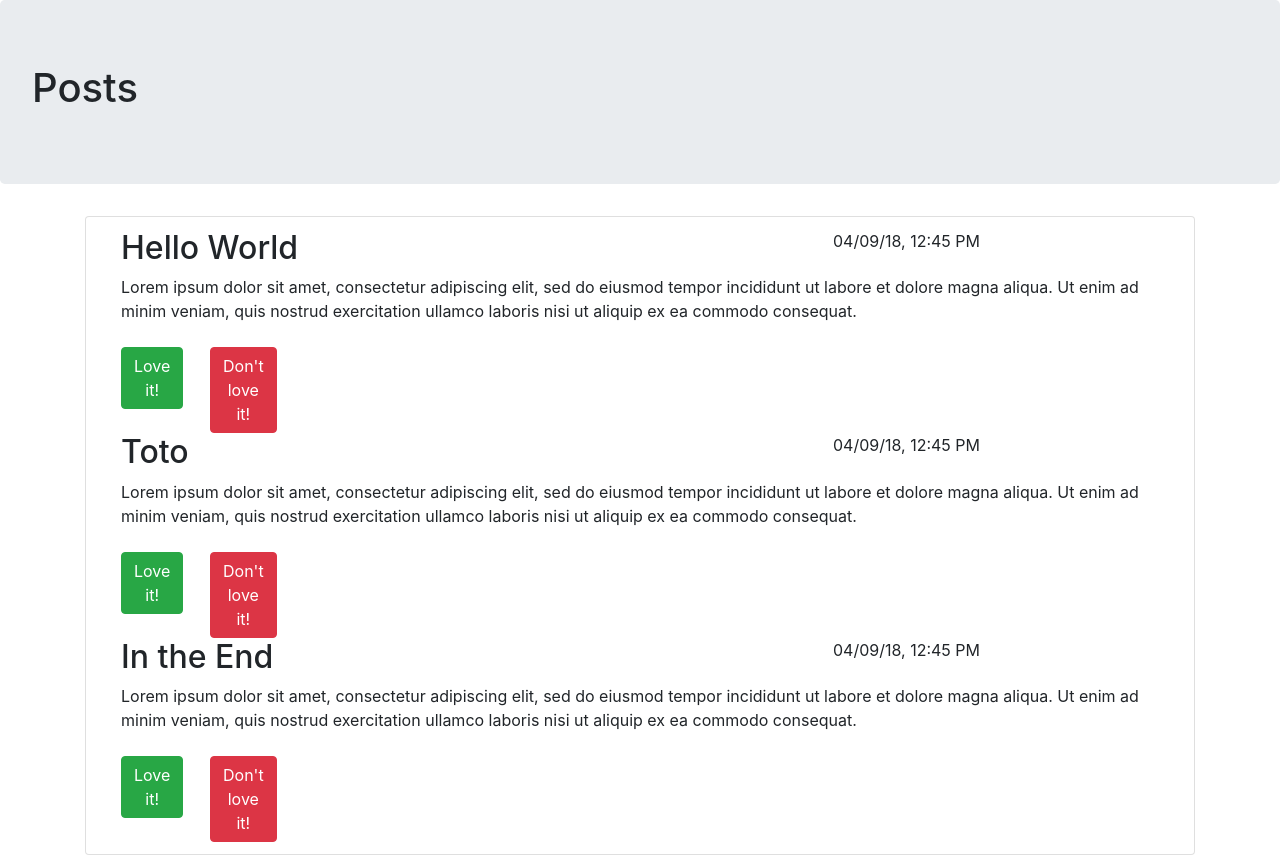
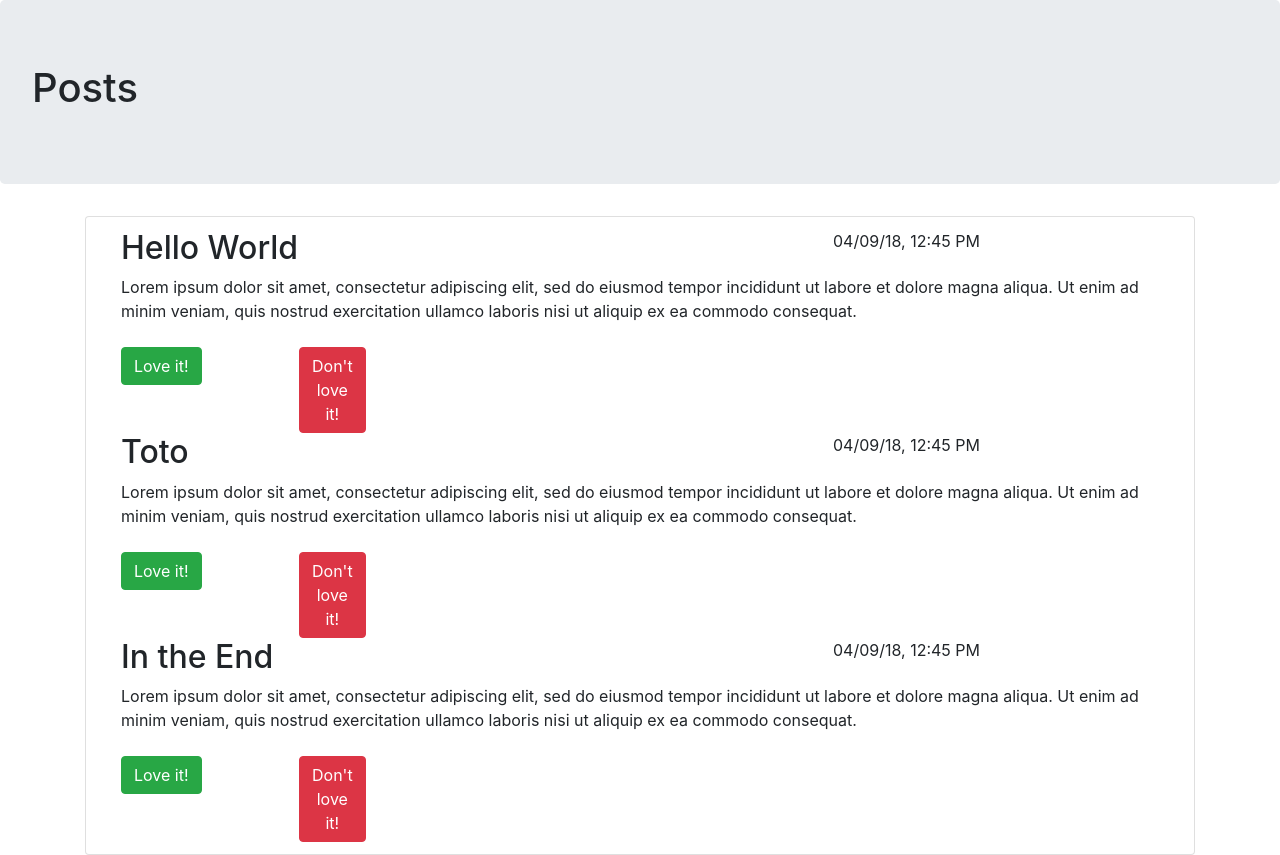
Before and after one commit to matbgn/angular-blog-coursera, an Angular app: page / in a window 1280 px wide. Built offline with nearby package versions, Linux system fonts and the light colour scheme.

Commit message:
Small bootstraped changes on loveit btns

```diff
--- a/src/app/app.component.ts
+++ b/src/app/app.component.ts
@@ -6,6 +6,7 @@
   styleUrls: ['./app.component.css']
 })
 export class AppComponent {
+
   posts = [
     {
       title: 'Mon premier post',
--- a/src/app/post-list-item-component/post-list-item-component.component.html
+++ b/src/app/post-list-item-component/post-list-item-component.component.html
@@ -15,7 +15,7 @@
     </div>
   </div>
   <div class="row">
-    <div class="col-sm-1">
+    <div class="col-sm-2">
       <button class="btn btn-success">Love it!</button>
     </div>
     <div class="col-sm-1">
```
